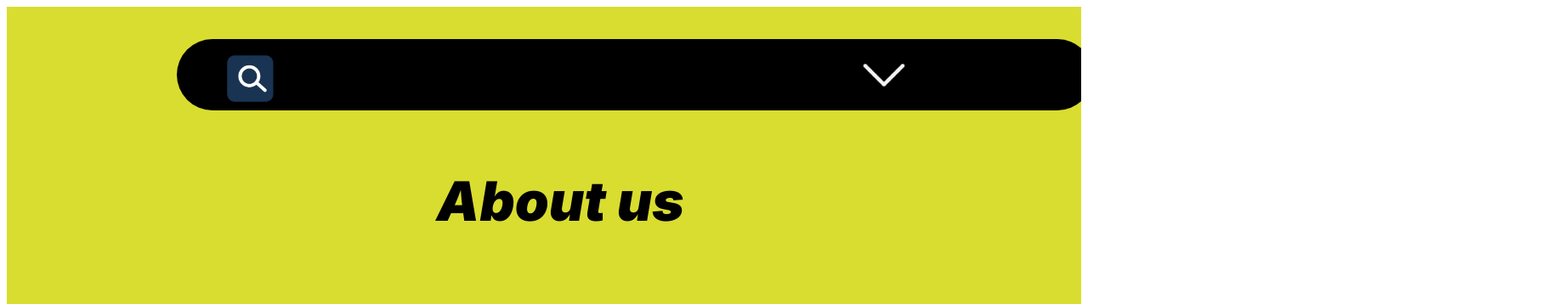
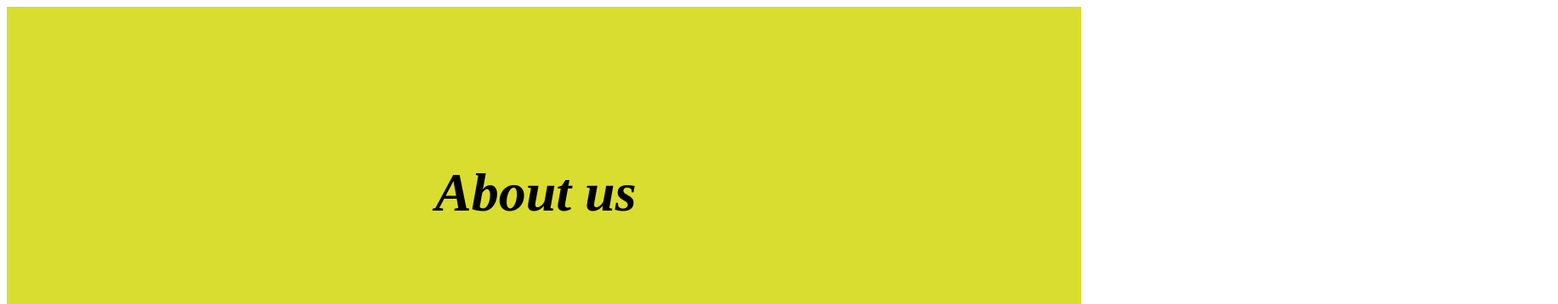
Before and after one commit to joshua0707/SIH, a plain HTML site: page about.html in a window 1280 px wide. Shown: the top 358 px of the page at 85% size, 1833 px wide, since content can reach past the window. Drawn offline with Linux system fonts and the light colour scheme.

Commit message:
about updated

```diff
--- a/about.html
+++ b/about.html
@@ -15,7 +15,6 @@
 <body>
 
   <div class="desktop-1">
-    <div class="desktop-1-child">
     </div>
     <i class="about-us">About us</i>
     <i class="our-vision-transforming-container">
@@ -108,13 +107,11 @@
 
     <img class="email-icon" alt="" src="./images/Email.png.png">
 
-    <img class="expand-arrow-icon" alt="" src="./images/ExpandArrow.png.png">
 
     <img class="facebook-icon" alt="" src="./images/Facebook.jpg.jpg">
 
     <img class="instagram-circle-icon" alt="" src="./images/Instagram Circle.png">
 
-    <img class="search-icon" alt="" src="./images/search.png.jpg">
 
     <img class="image-icon8" alt="" src="image.png">
 
```
